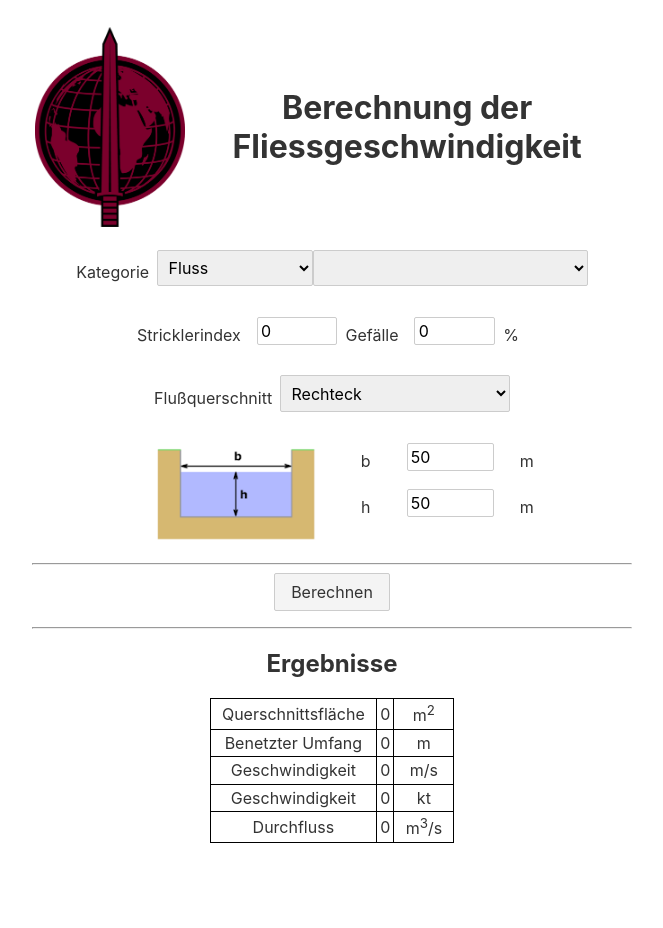
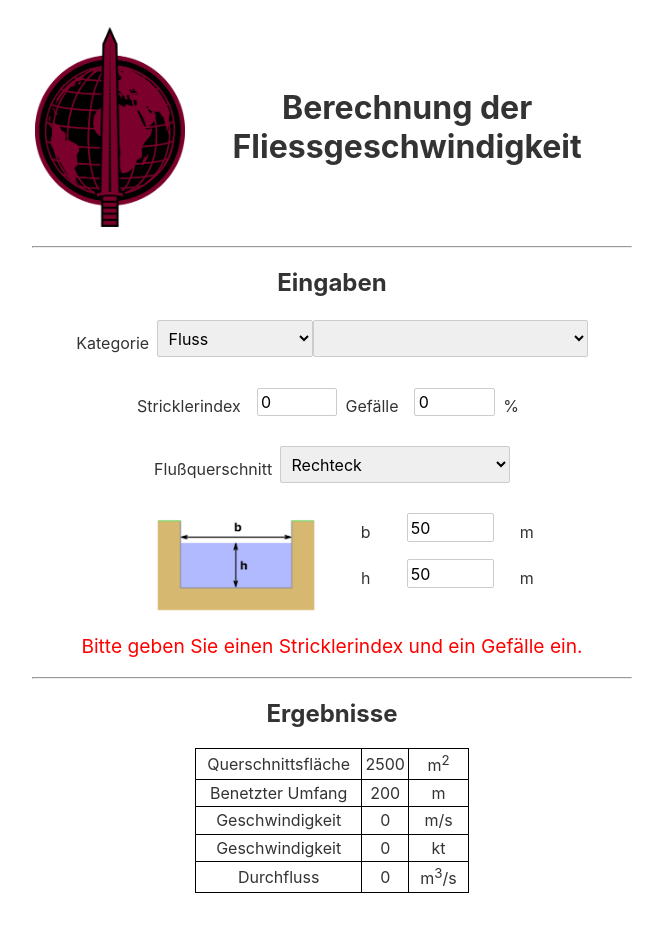
Before and after one commit to wetterheidi/fliessgeschwindigkeit_svelte, a Svelte app: page / in a window 1280 px wide. Shown: the whole page, without its empty margins (308-971 px from the left). Before the commit the page ends 878 px from the top, so only its background shows below. Built offline with nearby package versions, Linux system fonts and the light colour scheme.

Commit message:
Berechnung automaisch bei Änderung der Eingabe

```diff
--- a/src/App.svelte
+++ b/src/App.svelte
@@ -80,8 +80,6 @@
 		//Fehlermeldung
 		console.log("Error");
 	}
-	//$: selectedBewuchs = bewuechse[0];
-
 	$: {
 		if (selectedKategory === "Bach") {
 			switch (bewuechse.indexOf(selectedBewuchs)) {
@@ -351,7 +349,7 @@
 		const radius = (hoehe / 2 + breiteOben) ^ (2 / (8 * hoehe));
 		const winkel = 2 * Math.asin(breiteOben / (2 * radius));
 		const querschnittsflaeche = (0.5 * radius) ^ (2 * (winkel - Math.sin(winkel)));
-		const benetzterUmfang = winkel * radius;
+		const benetzterUmfang = (winkel * radius);
 		const { vMittel, volMenge } = fliessgeschwindigkeit(querschnittsflaeche,gefaelle,benetzterUmfang,strickler);
 		return { querschnittsflaeche, benetzterUmfang, vMittel, volMenge };
 	}
@@ -363,88 +361,39 @@
 		return { querschnittsflaeche, benetzterUmfang, vMittel, volMenge };
 	}
 
-	function handleBerechnen() {
-		if (strickler === 0) {
-			alert("Erst Stricklerbeiwert eingeben!");
-			return;
-		}
-		if (gefaelle === 0) {
-			alert("Erst Gefälle eingeben!");
-			return;
+	$: {
+		console.log("umfangEingabe:", umfangEingabe); // Log the value of umfangEingabe
+		console.log("querschnittEingabe:", querschnittEingabe); // Log the value of querschnittEingabe
+		if (strickler === 0 || gefaelle === 0) {
+			flaeche = 0;
+			umfang = 0;
+			geschwindigkeitms = 0;
+			geschwindigkeitkt = 0;
+			durchfluss = 0;
+			message = "Bitte geben Sie einen Stricklerindex und ein Gefälle ein.";
+		} else {
+			message = "";
 		}
 
-		//dann ausrechnen!
+		let result;
 		if (selectedQuerschnitt === "Rechteck") {
-			const result = rechteck(breiteOben, hoehe, gefaelle, strickler);
-			if (result) {
-				flaeche = result.querschnittsflaeche;
-				umfang = result.benetzterUmfang;
-				geschwindigkeitms = parseFloat(result.vMittel.toFixed(1));
-				geschwindigkeitkt = parseFloat(
-					((result.vMittel * 3.6) / 1.852).toFixed(1),
-				);
-				durchfluss = parseFloat(result.volMenge.toFixed(1));
-				//alert(`Die Fläche des Rechtecks beträgt: ${result.querschnittsflaeche} m²`);
-			}
+			result = rechteck(breiteOben, hoehe, gefaelle, strickler);
 		} else if (selectedQuerschnitt === "Gleichschenkliges Trapez") {
-			const result = gleichschenkligesTrapez(
-				breiteOben,
-				breiteUnten,
-				hoehe,
-				gefaelle,
-				strickler,
-			);
-			if (result) {
-				flaeche = result.querschnittsflaeche;
-				umfang = result.benetzterUmfang;
-				geschwindigkeitms = parseFloat(result.vMittel.toFixed(1));
-				geschwindigkeitkt = parseFloat(
-					((result.vMittel * 3.6) / 1.852).toFixed(1),
-				);
-				durchfluss = parseFloat(result.volMenge.toFixed(1));
-			}
+			result = gleichschenkligesTrapez(breiteOben, breiteUnten, hoehe, gefaelle, strickler);
 		} else if (selectedQuerschnitt === "Allgemeines Trapez") {
-			const result = allgemeinesTrapez(
-				breiteOben,
-				breiteUnten,
-				xWert,
-				hoehe,
-				gefaelle,
-				strickler,
-			);
-			if (result) {
-				flaeche = result.querschnittsflaeche;
-				umfang = result.benetzterUmfang;
-				geschwindigkeitms = parseFloat(result.vMittel.toFixed(1));
-				geschwindigkeitkt = parseFloat(
-					((result.vMittel * 3.6) / 1.852).toFixed(1),
-				);
-				durchfluss = parseFloat(result.volMenge.toFixed(1));
-			}
+			result = allgemeinesTrapez(breiteOben, breiteUnten, xWert, hoehe, gefaelle, strickler);
 		} else if (selectedQuerschnitt === "Rohrsegment") {
-			const result = rohrsegment(breiteOben, hoehe, gefaelle, strickler);
-			if (result) {
-				flaeche = result.querschnittsflaeche;
-				umfang = parseFloat(result.benetzterUmfang.toFixed(1));
-				geschwindigkeitms = parseFloat(result.vMittel.toFixed(1));
-				geschwindigkeitkt = parseFloat(
-					((result.vMittel * 3.6) / 1.852).toFixed(1),
-				);
-				durchfluss = parseFloat(result.volMenge.toFixed(1));
-			}
+			result = rohrsegment(breiteOben, hoehe, gefaelle, strickler);
 		} else if (selectedQuerschnitt === "Benutzerdefiniert") {
-			const result = benutzerdefiniert(gefaelle, strickler);
-			if (result) {
-				flaeche = result.querschnittsflaeche;
-				umfang = parseFloat(result.benetzterUmfang.toFixed(1));
-				geschwindigkeitms = parseFloat(result.vMittel.toFixed(1));
-				geschwindigkeitkt = parseFloat(
-					((result.vMittel * 3.6) / 1.852).toFixed(1),
-				);
-				durchfluss = parseFloat(result.volMenge.toFixed(1));
-			}
-		} else {
-			message = "Fehler!";
+			result = benutzerdefiniert(gefaelle, strickler);
+		}
+
+		if (result) {
+			flaeche = result.querschnittsflaeche;
+			umfang = parseFloat(result.benetzterUmfang.toFixed(1));
+			geschwindigkeitms = parseFloat(result.vMittel.toFixed(1));
+			geschwindigkeitkt = parseFloat(((result.vMittel * 3.6) / 1.852).toFixed(1));
+			durchfluss = parseFloat(result.volMenge.toFixed(1));
 		}
 	}
 </script>
@@ -454,6 +403,9 @@
 		<img src="/GeoInfoSim.png" alt="Logo" style="width: 200px; height: 200px;" />
 		<h1>Berechnung der Fliessgeschwindigkeit</h1>
 	</div>
+
+	<hr />
+	<h2>Eingaben</h2>
 
 	<div class="form-group">
 		<label for="cmbkategorie">Kategorie</label>
@@ -573,9 +525,10 @@
 		</div>
 	{/if}
 
-	<hr />
+	{#if message}
+		<p class="message">{message}</p>
+	{/if}
 
-	<button on:click={handleBerechnen}>Berechnen</button>
 
 	<hr />
 <h2>Ergebnisse</h2>
@@ -640,11 +593,6 @@
 	</div>
 
 
-
-	{#if message}
-		<p>{message}</p>
-	{/if}
-
 </main>
 
 <style>
@@ -679,15 +627,13 @@
 		margin-left: 0.5rem;
 	}
 
-	button {
-		padding: 0.5rem 1rem;
-		font-size: 1rem;
-		cursor: pointer;
-	}
-
 	p {
 		margin-top: 1rem;
 		font-size: 1.2rem;
+	}
+
+	.message {
+		color: red;
 	}
 
 	.image-input-group {
```
